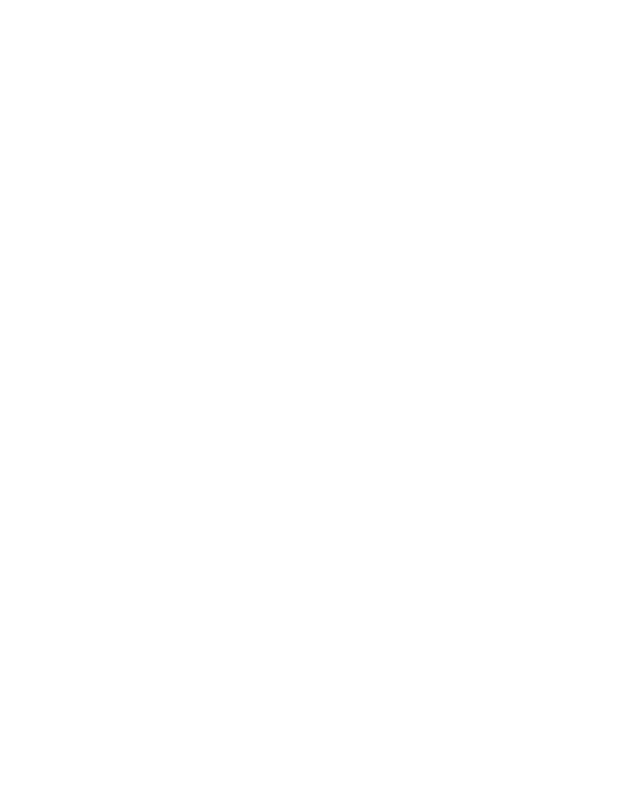
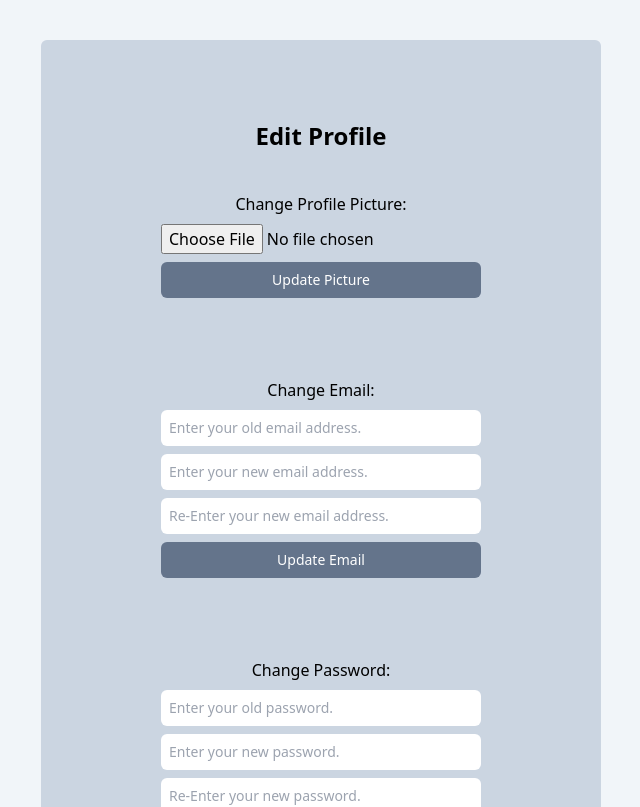
Before and after one commit to GaviniSumanth/Drive, a Nuxt app: page /edit-profile in a window 1280 px wide. Before the commit this address had no page. Shown: the top 807 px of the page, without its empty margins (319-959 px from the left). Built offline with nearby package versions, Linux system fonts and the light colour scheme.

Commit message:
feat: add edit profile page

```diff
--- /dev/null
+++ b/pages/edit-profile/index.vue
@@ -0,0 +1,65 @@
+<template>
+  <body>
+    <div class="flex h-max justify-center bg-slate-100">
+      <div class="m-10 rounded-md bg-slate-300 p-20 text-center">
+        <h1 class="text-2xl font-bold">Edit Profile</h1>
+        <div class="flex w-fit flex-col space-y-2 p-10">
+          <p>Change Profile Picture:</p>
+          <input id="img" type="file" name="img" accept="image/*" />
+          <button
+            class="w-80 rounded-md bg-slate-500 px-2 py-2 text-sm font-medium text-white"
+          >
+            Update Picture
+          </button>
+        </div>
+        <div class="flex w-fit flex-col space-y-2 p-10">
+          <p>Change Email:</p>
+          <input
+            type="email"
+            placeholder="Enter your old email address."
+            class="w-80 rounded-md px-2 py-2 text-sm font-medium"
+          />
+          <input
+            type="email"
+            placeholder="Enter your new email address."
+            class="w-80 rounded-md px-2 py-2 text-sm font-medium"
+          />
+          <input
+            type="email"
+            placeholder="Re-Enter your new email address."
+            class="w-80 rounded-md px-2 py-2 text-sm font-medium"
+          />
+          <button
+            class="w-80 rounded-md bg-slate-500 px-2 py-2 text-sm font-medium text-white"
+          >
+            Update Email
+          </button>
+        </div>
+        <div class="flex w-fit flex-col space-y-2 p-10">
+          <p>Change Password:</p>
+          <input
+            type="password"
+            placeholder="Enter your old password."
+            class="w-80 rounded-md px-2 py-2 text-sm font-medium"
+          />
+          <input
+            type="password"
+            placeholder="Enter your new password."
+            class="w-80 rounded-md px-2 py-2 text-sm font-medium"
+          />
+          <input
+            type="password"
+            placeholder="Re-Enter your new password."
+            class="w-80 rounded-md px-2 py-2 text-sm font-medium"
+          />
+          <button
+            class="w-80 rounded-md bg-slate-500 px-2 py-2 text-sm font-medium text-white"
+          >
+            Update Password
+          </button>
+        </div>
+      </div>
+    </div>
+  </body>
+</template>
+<script setup></script>
```
